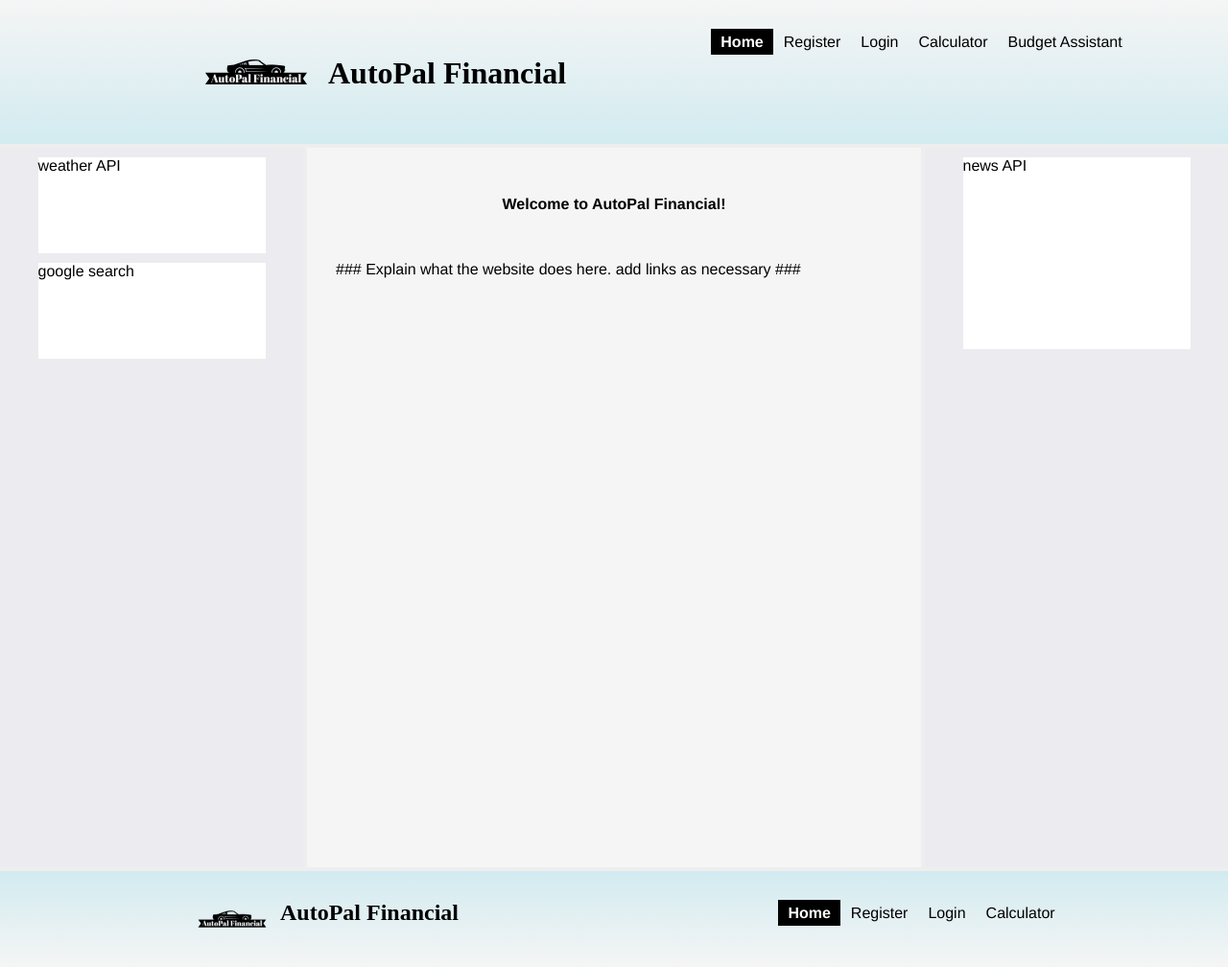
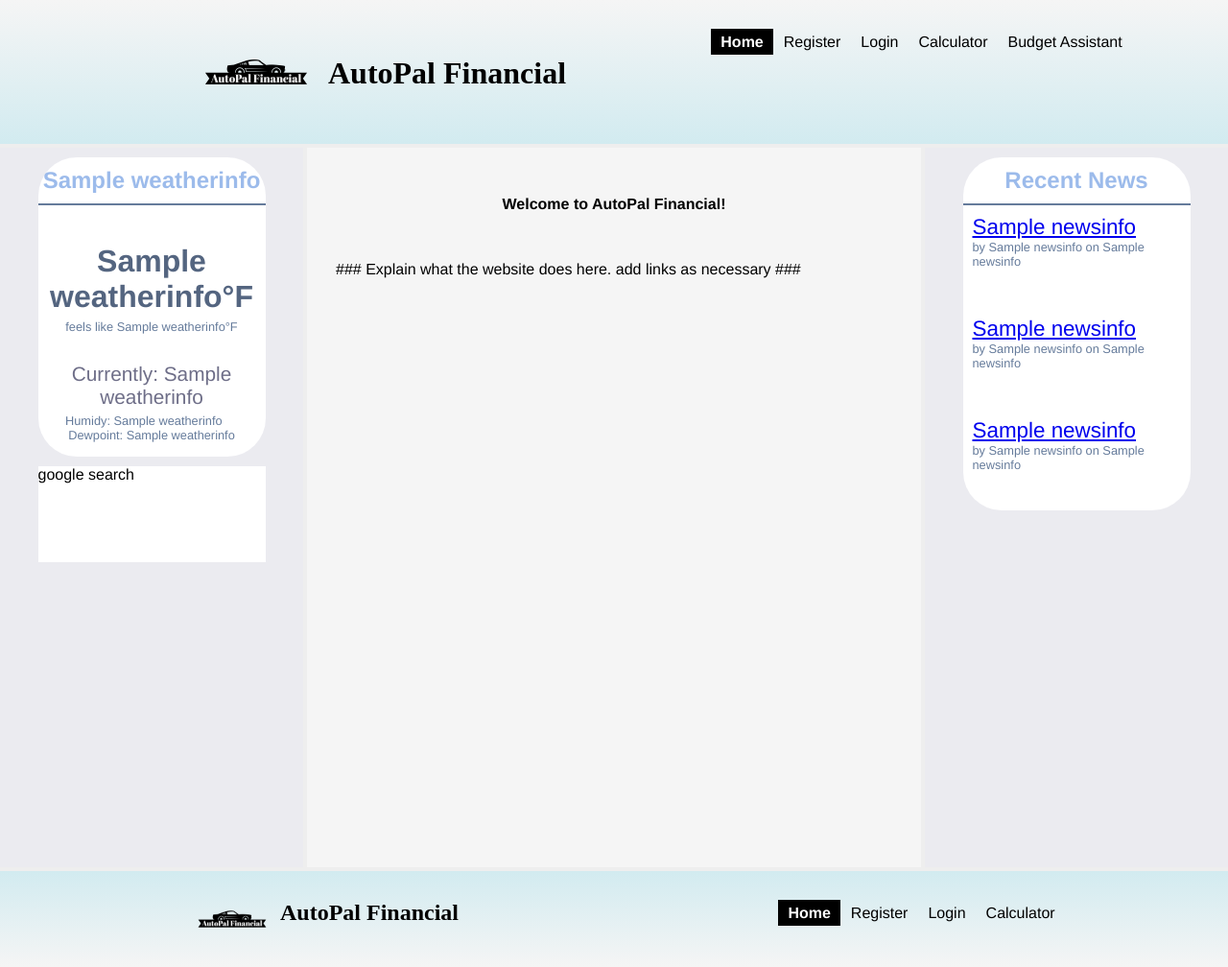
Before and after one commit to adelreal-iv/AutoPal-ADelReal-TWest-WThai, a Flask app: template autopal/templates/index.html in a window 1280 px wide. Shown: the whole page at 96% size. Run offline with Flask 2, Linux system fonts and the light colour scheme; the template is opened without the code that fills it: most values are stand-ins (such as "Sample title", 1, 10 or a date in 2020).

Commit message:
added news and weather APIs

```diff
--- a/autopal/static/styles/indexstyle.css
+++ b/autopal/static/styles/indexstyle.css
@@ -227,17 +227,82 @@ h2 {
 }
 
 #weatherAPI {
-    height: 100px;
+    height: auto;
+    width: 75%;
+	min-width: 200px;
+    background-color: white;
+    margin: 10px auto 10px auto;
+	text-align: center;
+	border-radius: 40px;
+}
+
+#city {
+	color:rgb(156, 187, 235);
+	font-size: 150%;
+	font-weight: bold;
+	margin: 10px auto 10px auto;
+	padding-top: 10px;
+}
+
+#temp {
+	color:rgb(84, 101, 128);
+	font-size: 200%;
+	font-weight: bold;
+	margin: 40px auto 5px auto;
+}
+
+#feels {
+	color:rgb(101, 123, 155);
+	font-size: 80%;
+	margin: 0px auto 30px auto;
+}
+
+#weather {
+	color: rgb(110, 110, 136);
+	font-size: 130%;
+	margin: 10px auto 5px auto;
+}
+
+#extra {
+	color:rgb(101, 123, 155);
+	font-size: 80%;
+	margin: 0px auto 10px auto;
+	padding-bottom: 15px;
+}
+
+hr {
+	height: 2px;
+	background-color: rgb(101, 123, 155);
+	border: none;
+}
+
+#newsAPI {
+    height: auto;
     width: 75%;
     background-color: white;
     margin: 10px auto 10px auto;
+	border-radius: 40px;
 }
 
-#newsAPI {
-    height: 200px;
-    width: 75%;
-    background-color: white;
-    margin: 10px auto 10px auto;
+#newstitle {
+	color:rgb(156, 187, 235);
+	font-size: 150%;
+	font-weight: bold;
+	margin: 10px auto 10px auto;
+	padding-top: 10px;
+	text-align: center;
+}
+
+#newslink {
+	font-size: 140%;
+	margin: 10px 10px 0px 10px;
+}
+
+#newsextra {
+	color:rgb(101, 123, 155);
+	font-size: 80%;
+	margin: 0px 10px 0px 10px;
+	padding-bottom: 40px;
 }
 
 #googlesearch {
--- a/autopal/templates/index.html
+++ b/autopal/templates/index.html
@@ -31,7 +31,12 @@
 	<div id="content">
 		<div id="leftcolumn">
 				<div id="weatherAPI">
-					weather API
+					<p id="city">{{ weatherinfo[5] }}</p>
+					<hr>
+					<p id="temp">{{ weatherinfo[0] }}&#176;F</p>
+					<p id="feels">feels like {{ weatherinfo[1] }}&#176;F</p>
+					<p id="weather">Currently: {{ weatherinfo[4] }}</p>
+					<p id="extra">Humidy: {{ weatherinfo[2] }} &emsp; Dewpoint: {{ weatherinfo[3] }}</p>
 				</div>
 				<div id="googlesearch">
 					google search
@@ -58,7 +63,16 @@
 		</div>
 		<div id="rightcolumn">
 			<div id="newsAPI">
-				news API
+				<p id="newstitle">Recent News</p>
+				<hr>
+				<p id="newslink"><a href="{{ newsinfo[2] }}">{{ newsinfo[1] }}</a></p>
+				<p id="newsextra">by {{ newsinfo[0] }} on {{ newsinfo[3] }}</p>
+
+				<p id="newslink"><a href="{{ newsinfo[6] }}">{{ newsinfo[5] }}</a></p>
+				<p id="newsextra">by {{ newsinfo[4] }} on {{ newsinfo[7] }}</p>
+
+				<p id="newslink"><a href="{{ newsinfo[10] }}">{{ newsinfo[9] }}</a></p>
+				<p id="newsextra">by {{ newsinfo[8] }} on {{ newsinfo[11] }}</p>
 			</div>
 		</div>
 	</div>
```
Also changed, not shown: autopal/routes.py (+22 -7 lines), autopal/templates/budget_assistant.html (+16 -2 lines), autopal/templates/calculator.html (+16 -2 lines), autopal/templates/login.html (+16 -3 lines), autopal/templates/registration.html (+16 -2 lines), autopal/utils.py (+71 -2 lines).
